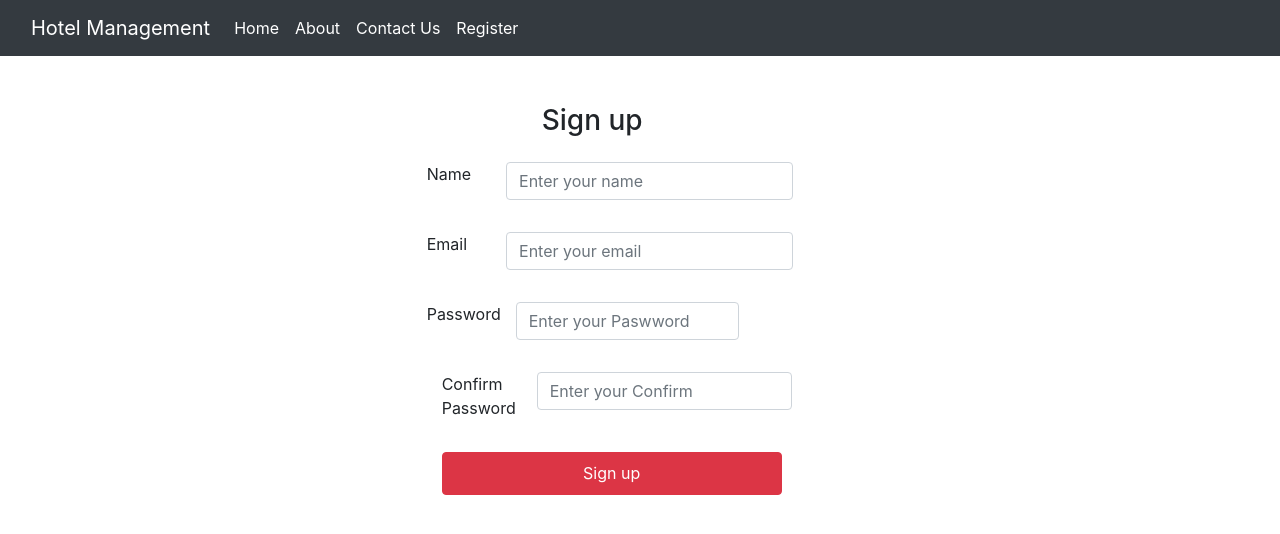
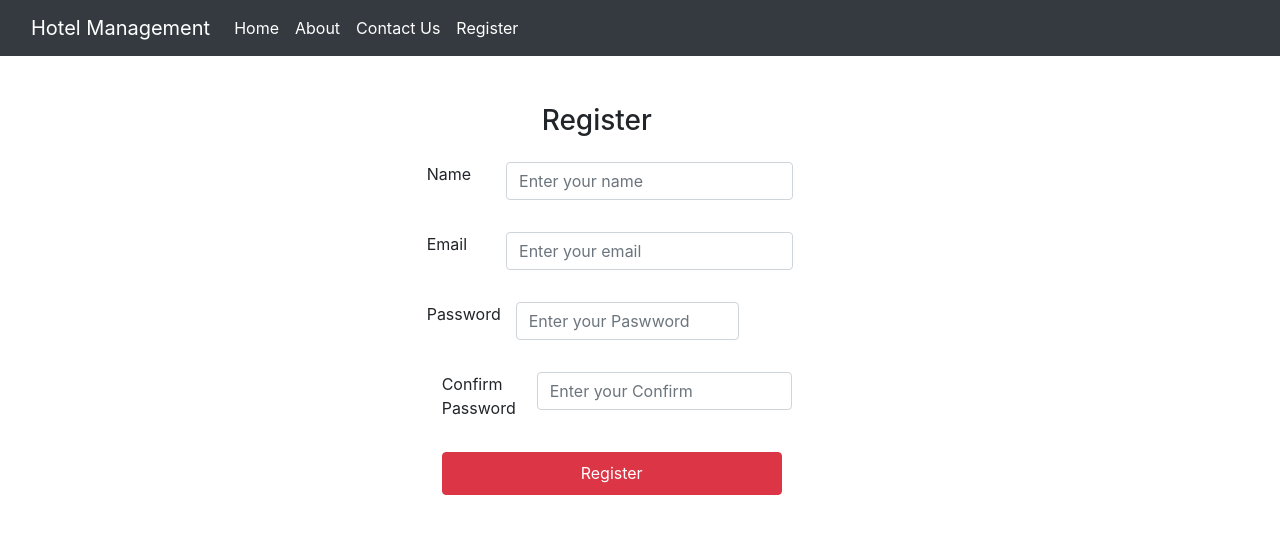
Before and after one commit to Nitin1604/HotelManagement, a React (Create React App) app: page /register in a window 1280 px wide. Shown: the top 534 px of the page. Built offline with nearby package versions, Linux system fonts and the light colour scheme.

Commit message:
Register.js code

```diff
--- a/src/Components/Register.js
+++ b/src/Components/Register.js
@@ -138,7 +138,7 @@ const RegisterComponent = () => {
             <div className="content">
                 <div className='container my-5 offset-sm-4'>
 
-                    <h3 className="heading_h3">Sign up</h3>
+                    <h3 className="heading_h3">Register</h3>
                     {/* form will start here */}
                     <form onSubmit={handleValidation}>
 
@@ -242,7 +242,7 @@ const RegisterComponent = () => {
 
                         {/* Submit Button block start here */}
                         <div className='my-2'>
-                            <button type="Submit" className="btn btn-danger submitClass" >Sign up</button>
+                            <button type="Submit" className="btn btn-danger submitClass" >Register</button>
                         </div>
                         {/* Submit Button block ends here */}
 
```
